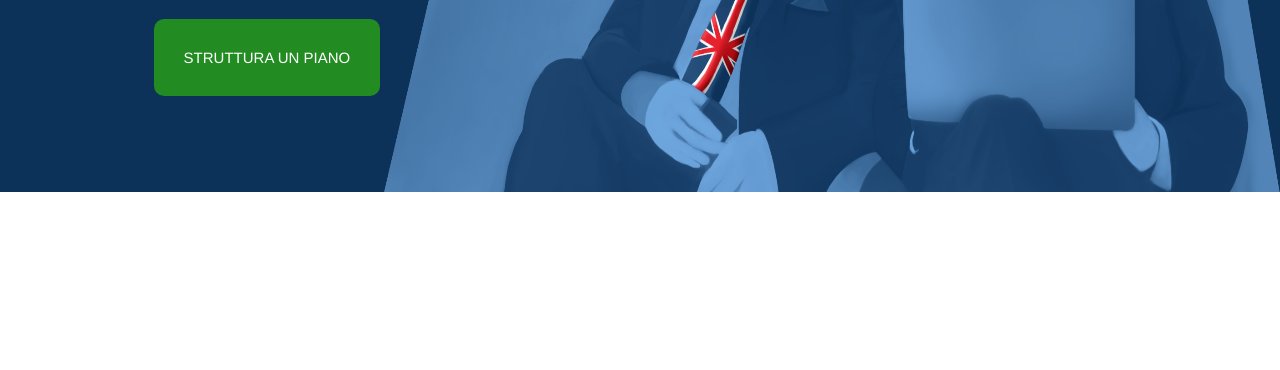
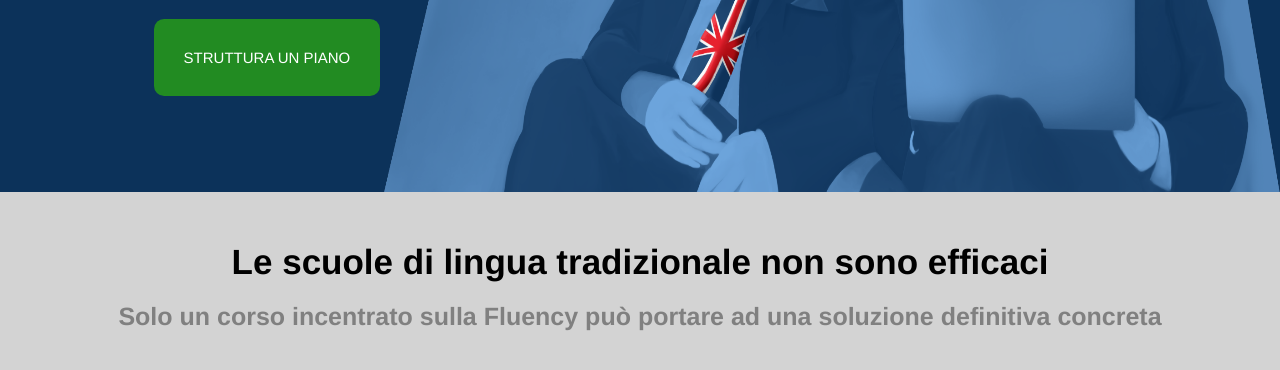
Before and after one commit to claud-car/htmlcss-fluentify, a plain HTML site: page index.html in a window 1280 px wide. Shown: the part 488-858 px from the top of the page. Before the commit the page ends 800 px from the top, so only its background shows below. Drawn offline with Linux system fonts and the light colour scheme.

Commit message:
continuo esercizio,aggiunto il box grigio

```diff
--- a/assets/css/master.css
+++ b/assets/css/master.css
@@ -5,7 +5,7 @@
   font-family: helvetica;
 }
 
-/* TAG HEADER */
+/* INIZIO TAG HEADER */
 
 .bg-blue{
   background-color: #0C325A;
@@ -71,10 +71,35 @@ ul li{
   left: 12%;
 }
 
-p{
+#under-text{
   font-size: 15px;
   display: inline-block;
   padding: 30px 30px;
   border-radius: 10px;
   margin-top: 40px;
 }
+
+/* FINE TAG HEADER */
+/* INIZIO TAG MAIN */
+
+.grey-box{
+  width: 100%;
+  height: 200px;
+  background-color:lightgrey;
+  text-align: center;
+}
+
+.grey-box-text{
+    padding-top: 50px;
+}
+
+#grey-box-text1{
+  font-size: 35px;
+}
+
+#grey-box-text2{
+  color: grey;
+  font-size: 25px;
+  font-weight:bold;
+  padding-top: 20px;
+}
--- a/index.html
+++ b/index.html
@@ -28,14 +28,21 @@
         <img class="back-head-img" src="./assets/img/background-header.png" alt="background">
         <div class="text">
           <h1>Scegli  l'inglese studiato per i professionisti</h1>
-          <p class="bg-green" >STRUTTURA UN PIANO</p>
+          <p id="under-text" class="bg-green" >STRUTTURA UN PIANO</p>
         </div>
-
       </div>
     </header>
     <!-- FINE NAV SUPERIORE E BANNER GRANDE -->
     <!-- PARTE CENTRALE -->
     <main>
+      <section>
+        <div class="grey-box">
+          <div class="grey-box-text">
+            <h2 id="grey-box-text1">Le scuole di lingua tradizionale non sono efficaci</h2>
+            <p id="grey-box-text2">Solo un corso incentrato sulla Fluency può portare ad una soluzione definitiva concreta</p>
+          </div>
+        </div>
+      </section>
 
     </main>
     <!-- FINE PARTE CENTRALE -->
```
